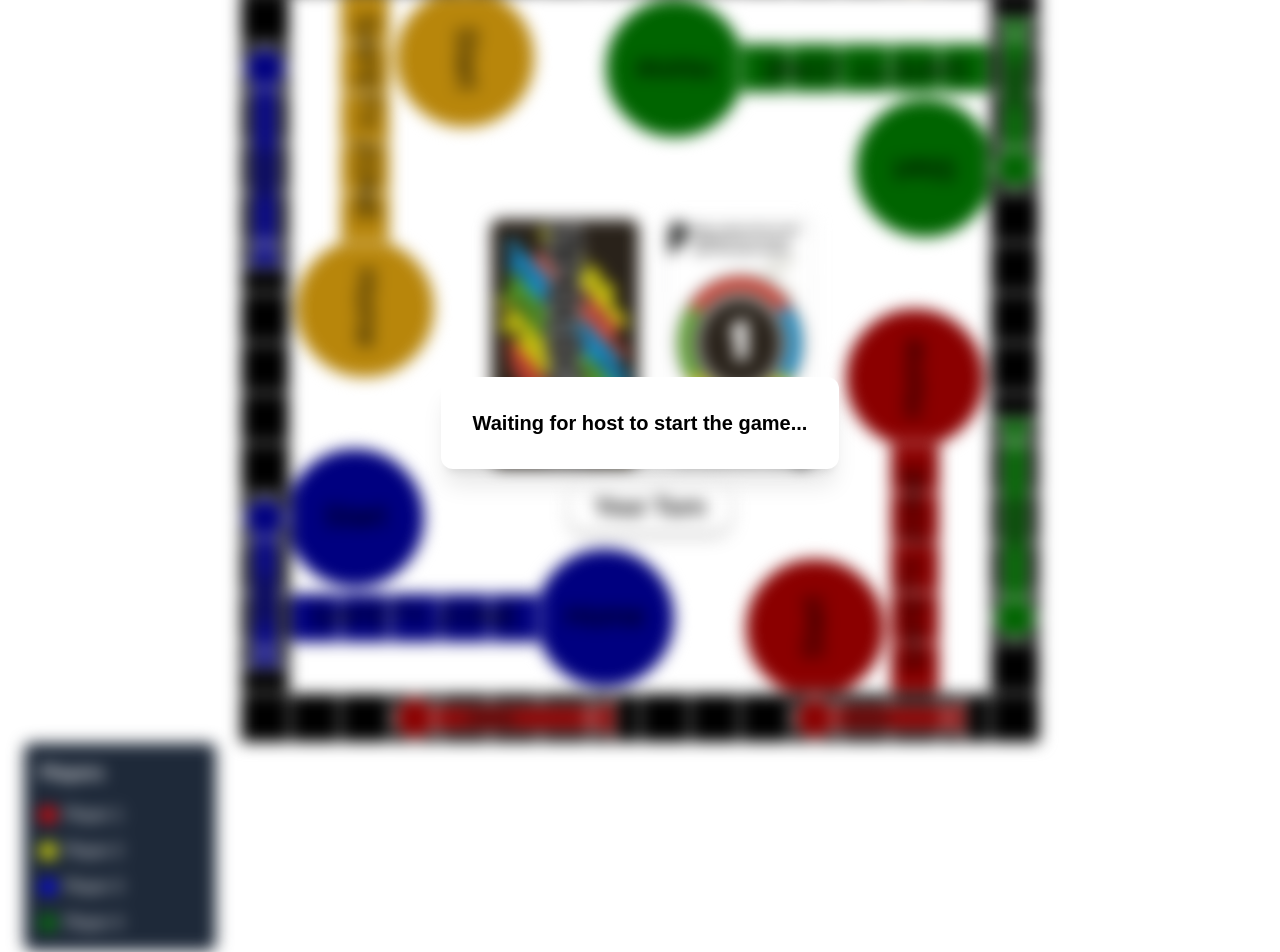
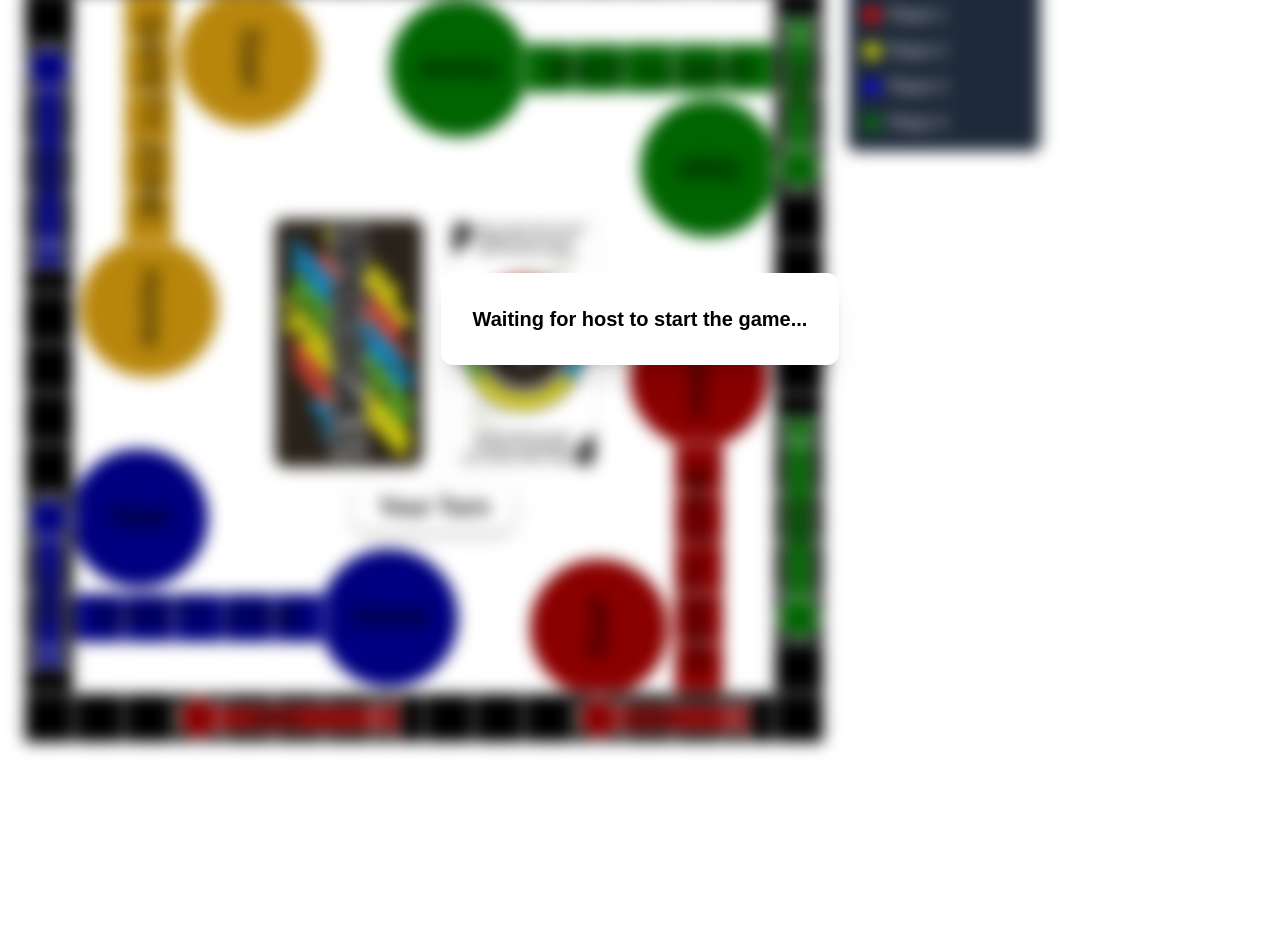
Before and after one commit to EndTurnPlz/BoredGames-FR, a Next.js app: page /boardGame in a window 1280 px wide. Shown: the part 129-1081 px from the top of the page. After the commit the page ends 896 px from the top, so only its background shows below. Built offline with nearby package versions, Linux system fonts and the light colour scheme.

Commit message:
move lobby view to right of canvas

```diff
--- a/src/app/boardGame/page.tsx
+++ b/src/app/boardGame/page.tsx
@@ -98,7 +98,12 @@ export default function BoardGamePage() {
     </h1>
 
     {/* Game board */}
-    <div className={`relative ${(!gameStarted || gameOver) ? "pointer-events-none blur-sm" : ""}`}>
+    <div
+      className={`relative flex flex-row gap-6 ${
+        (!gameStarted || gameOver) ? "pointer-events-none blur-sm" : ""
+      }`}
+    >
+      {/* Canvas on the left */}
       <BoardCanvas
         gameType={gameType}
         username={username}
@@ -107,13 +112,15 @@ export default function BoardGamePage() {
         setTurnOrder={setPlayers}
         setGameStarted={setGameStarted}
       />
-      <div className="w-48 bg-gray-800 rounded-lg p-4 text-white">
+
+      {/* Player Table on the right */}
+      <div className="w-48 bg-gray-800 rounded-lg p-4 text-white self-start">
         <h2 className="text-lg font-semibold mb-4">Players</h2>
         <ul className="space-y-3">
           {players.map((name, index) => (
             <li key={index} className="flex items-center space-x-2">
               <div
-                className={`w-4 h-4 rounded-full`}
+                className="w-4 h-4 rounded-full"
                 style={{ backgroundColor: indexToColor[index] }}
               ></div>
               <span>{name}</span>
@@ -122,6 +129,7 @@ export default function BoardGamePage() {
         </ul>
       </div>
     </div>
+
 
     {/* Overlay: Waiting for players */}
     {!(players.length == 4) && (
```
